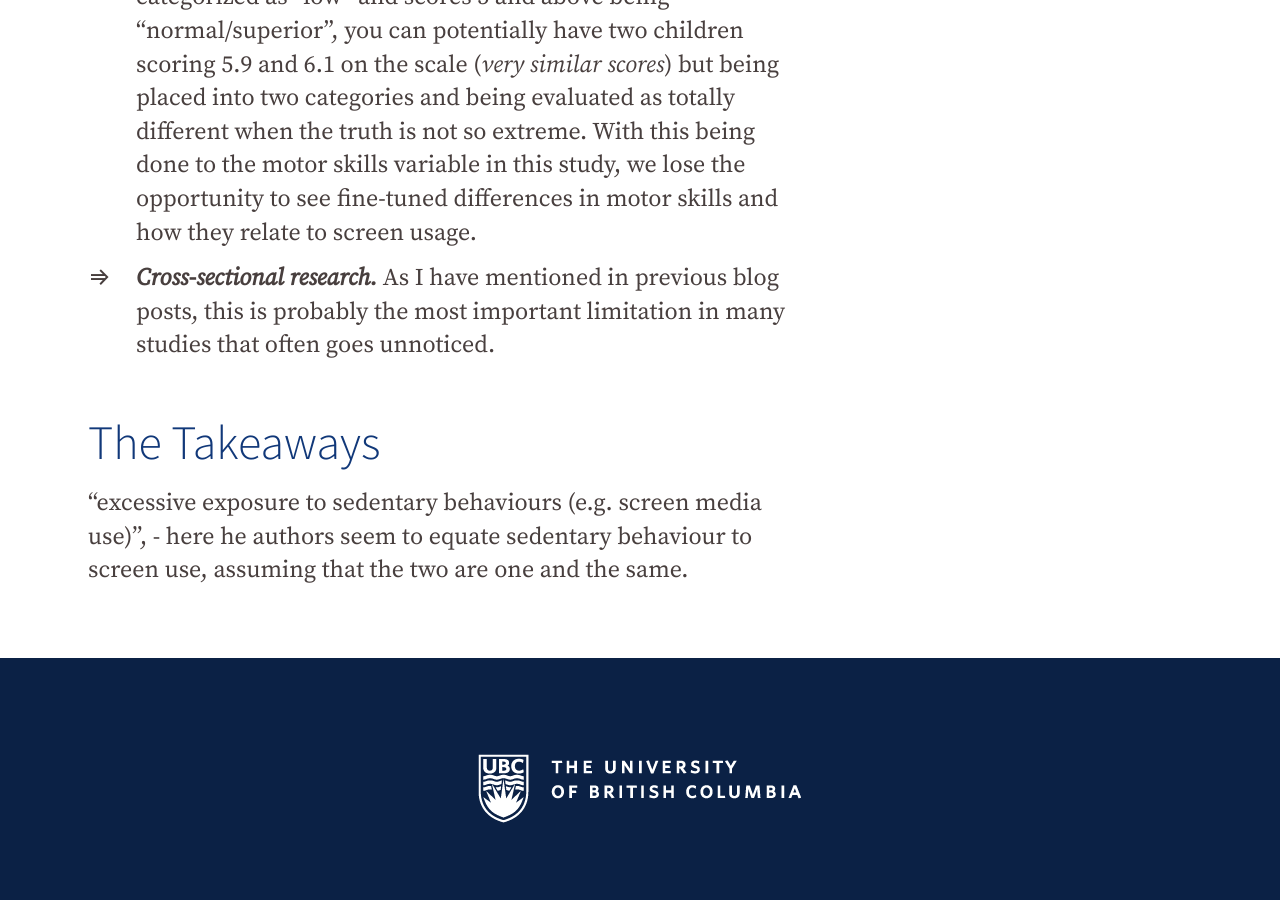
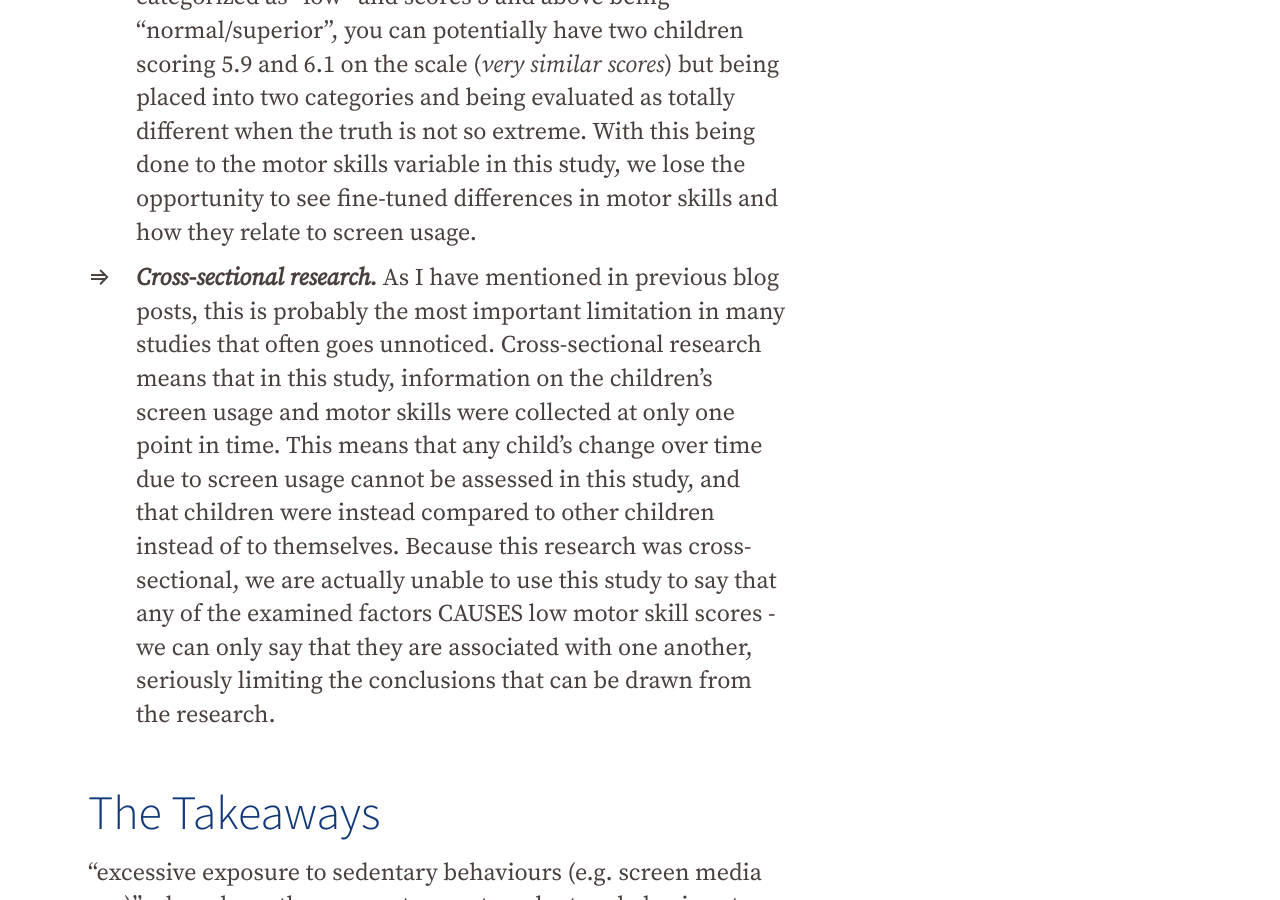
Before and after one commit to famliy-screen-time/familyscreentime.ca, a Jekyll site: the page built from _posts/2020-06-15-st-bp.md, in a window 1280 px wide and 900 px high, scrolled down 4455 px. Built offline with Jekyll 4.4.1, drawn with Linux system fonts in a browser that asks for light colours; nearby versions of some CDN libraries.

Commit message:
Update Blog “2020-06-15-st-bp”

```diff
--- a/_posts/2020-06-15-st-bp.md
+++ b/_posts/2020-06-15-st-bp.md
@@ -34,9 +34,7 @@ While these are some interesting and important claims, we cannot simply walk awa
 
 * ***Lack of sample diversity.*** While this study boasted quite a large sample in their research and assessed children from a large number of preschools, it is necessary to note that the entire sample of children was taken from the same geographic region close to one city center - leading to a sample that was not very diverse in terms of location or economic class, as was admitted by the researchers. This is an important limitation for us to remember because, when evaluating findings from research in a different country, it is not always guaranteed that the findings apply cross-culturally. This is especially risky when the sample is limited in diversity, as seen here.
 * ***Dichotomization of motor skills.*** In this study, the children's level of motor skill ability was "dichotomized", or broken up into 2 categories - either low motor skill or normal/superior motor skill. Dichotomization is somewhat frowned upon in research because it limits the conclusions that can be drawn from the study's results. By using dichotomization, what used to be a spectrum of motor abilities that children can fall anywhere on turns into something of a "yes or no" question which severely limits where children can land. For example, if GMQ was dichotomized with scores under 5 being categorized as "low" and scores 5 and above being "normal/superior", you can potentially have two children scoring 5.9 and 6.1 on the scale (*very similar scores*) but being placed into two categories and being evaluated as totally different when the truth is not so extreme. With this being done to the motor skills variable in this study, we lose the opportunity to see fine-tuned differences in motor skills and how they relate to screen usage.
-* ***Cross-sectional research.*** As I have mentioned in previous blog posts, this is probably the most important limitation in many studies that often goes unnoticed.
-
-
+* ***Cross-sectional research.*** As I have mentioned in previous blog posts, this is probably the most important limitation in many studies that often goes unnoticed. Cross-sectional research means that in this study, information on the children's screen usage and motor skills were collected at only one point in time. This means that any child’s change over time due to screen usage cannot be assessed in this study, and that children were instead compared to other children instead of to themselves. Because this research was cross-sectional, we are actually unable to use this study to say that any of the examined factors CAUSES low motor skill scores - we can only say that they are associated with one another, seriously limiting the conclusions that can be drawn from the research.
 
 # The Takeaways
 
```
